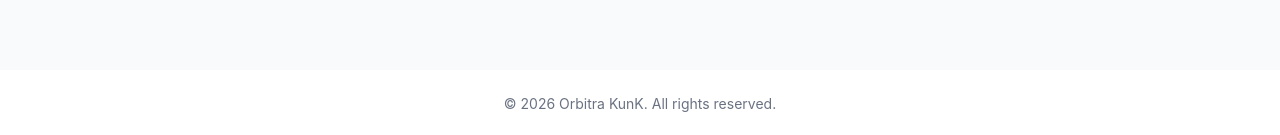
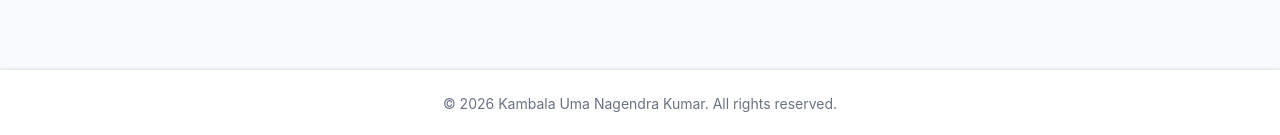
Before and after one commit to umanagendrakumar/Project-Orbitra-Frontend, a React (Vite) app: page / in a window 1280 px wide. Shown: the part 1634-1769 px from the top of the page. Built offline with nearby package versions, Linux system fonts and the light colour scheme; no server answers.

Commit message:
format changed

```diff
--- a/src/components/Footer.jsx
+++ b/src/components/Footer.jsx
@@ -1,7 +1,9 @@
 const Footer = () => {
+  const startYear = 2026;
+  const currentYear = new Date().getFullYear();
   return (
-    <footer className="text-center py-6 text-gray-500 text-sm bg-white">
-      © {new Date().getFullYear()} Orbitra KunK. All rights reserved.
+    <footer className="text-center py-6 text-gray-500 text-sm bg-white shadow-[0_-1px_3px_rgba(0,0,0,0.1)]">
+      © {startYear}{currentYear > startYear && `-${currentYear}`} Kambala Uma Nagendra Kumar. All rights reserved.
     </footer>
   );
 };
```
